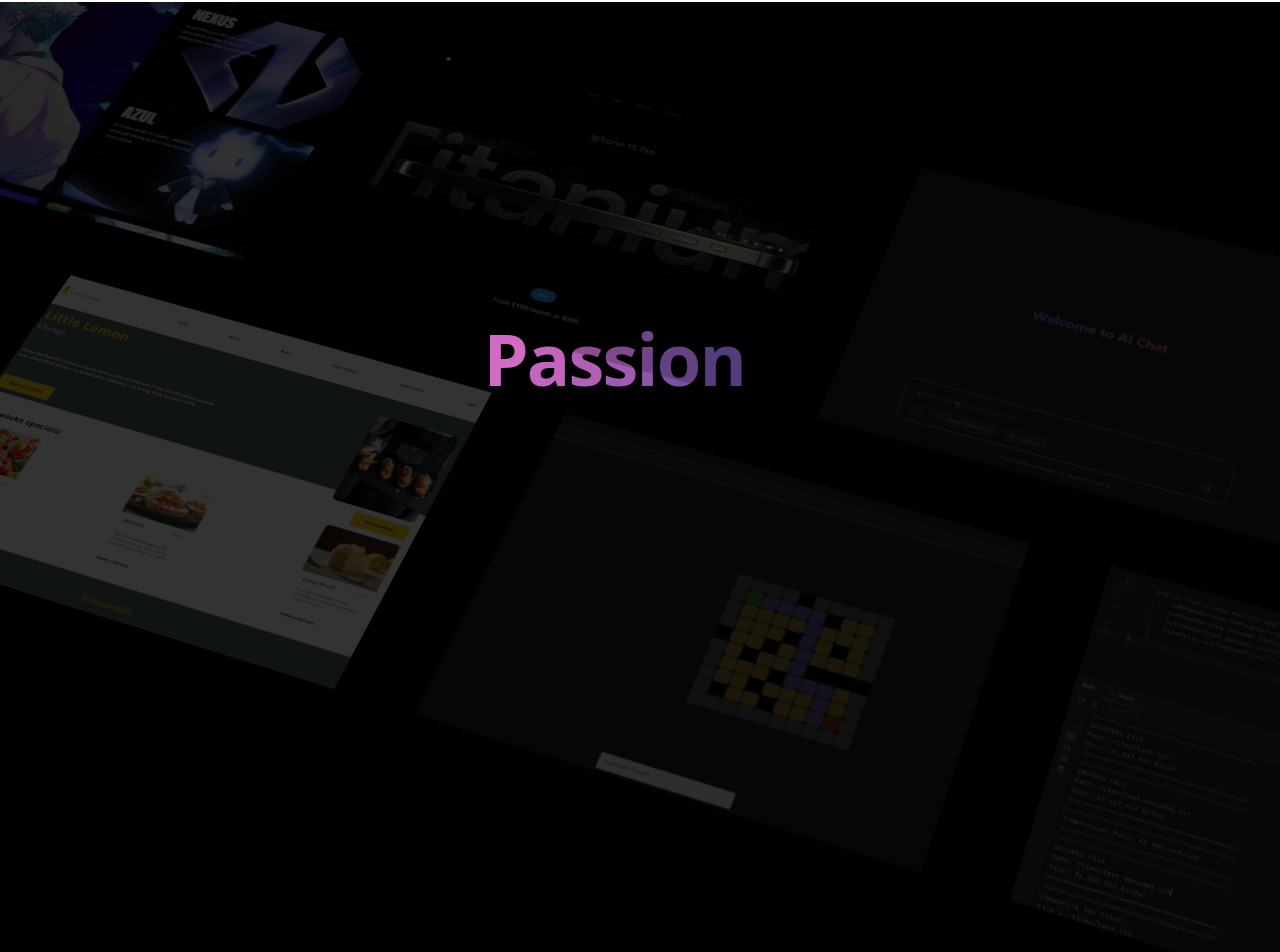
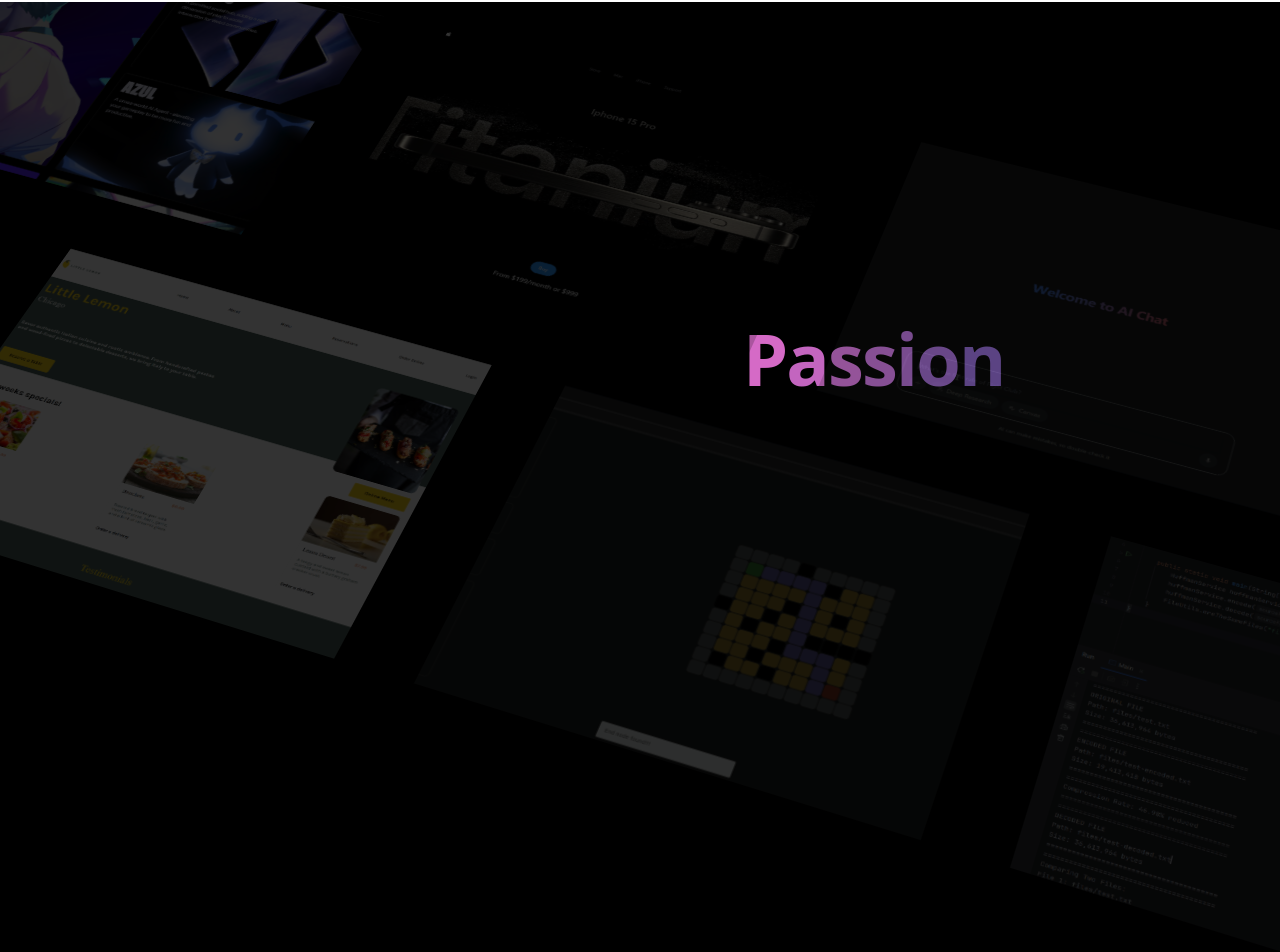
Before and after one commit to dev4hk/portfolio, a React (Vite) app: page / in a window 1280 px wide. Shown: the part 798-1750 px from the top of the page. Built offline with nearby package versions, Linux system fonts and the light colour scheme.

Commit message:
centered text in hero parallax

```diff
--- a/src/components/ui/hero-parallax.tsx
+++ b/src/components/ui/hero-parallax.tsx
@@ -118,13 +118,14 @@ export const HeroParallax = ({
 
 export const Header = () => {
     return (
-        <div className="max-w-7xl relative mx-auto py-20 md:py-40 px-4 w-full left-0 top-0">
+        <div
+            className="max-w-7xl relative mx-auto py-20 md:py-40 px-4 w-full flex flex-col justify-center items-center text-center">
             <h1 className="text-2xl md:text-7xl font-bold dark:text-white">
                 Crafted with <ColourfulText text={"Passion"}/>
             </h1>
             <p className="max-w-2xl text-base md:text-xl mt-8 dark:text-neutral-200">
-                These are my personal projects, where I experiment with new technologies and design patterns to create
-                impactful digital experiences.
+                Personal experiments where I play with modern tech and design ideas to push the boundaries of digital
+                creation.
             </p>
         </div>
     );
```
